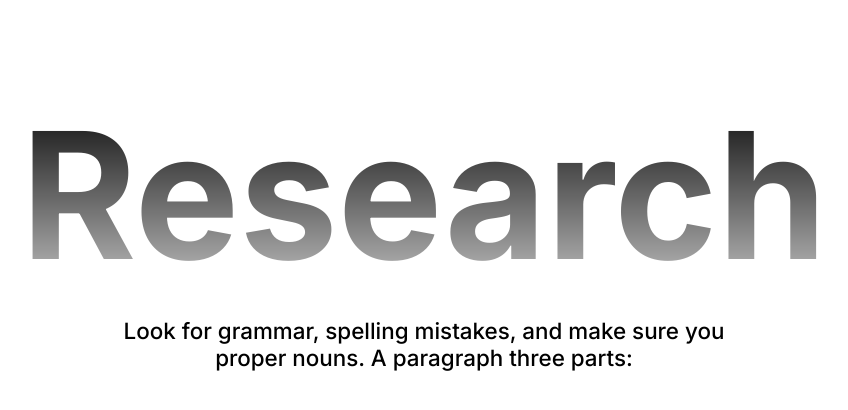
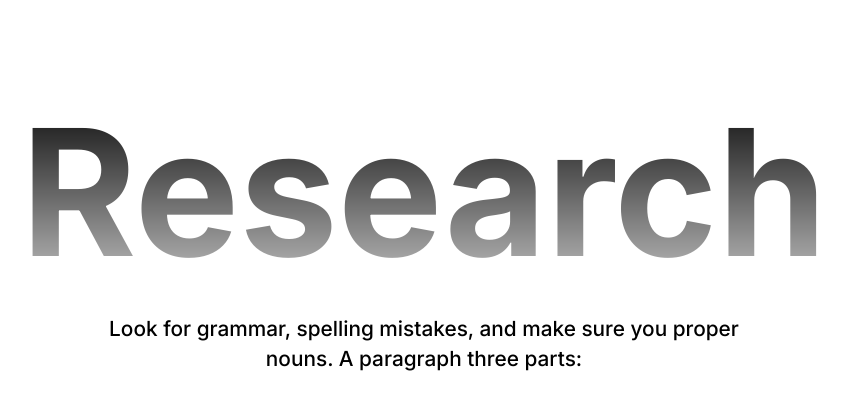
Before and after one commit to marketLube/hawksee, a React (Vite) app: page / in a window 1280 px wide. Shown: the part 3238-3648 px from the top of the page, without its empty margins (216-1064 px from the left). Built offline with nearby package versions, Linux system fonts and the light colour scheme.

Commit message:
research section complete

```diff
--- a/Sass/page/Section5/_research.scss
+++ b/Sass/page/Section5/_research.scss
@@ -84,10 +84,10 @@
     text-align: center;
 
     @include responsive.respond(smallPhone) {
-      font-size: 4rem;
+      font-size: 4rem !important;
     }
     @include responsive.respond(phone) {
-      font-size: 5rem;
+      font-size: 6rem !important;
     }
     @include responsive.respond(tablets) {
       font-size: 6rem;
@@ -104,32 +104,33 @@
   }
 
   &-para {
-    width: 40%;
+    width: clamp(85%, 60%, 40%);
     margin: 0 auto;
     text-align: center;
-    font-size: 1.5rem;
+    font-size: clamp(1rem, 1.2vw, 1.5rem);
     font-weight: 500;
     padding-top: 1rem;
+    line-height: 1.4;
 
     @include responsive.respond(smallPhone) {
       width: 85%;
-      font-size: 1rem;
+      font-size: 0.9rem;
     }
     @include responsive.respond(phone) {
       width: 80%;
-      font-size: 1.1rem;
+      font-size: 1rem;
     }
     @include responsive.respond(tablets) {
       width: 70%;
-      font-size: 1.2rem;
+      font-size: 1.1rem;
     }
     @include responsive.respond(bigTablets) {
       width: 60%;
-      font-size: 1.3rem;
+      font-size: 1.2rem;
     }
     @include responsive.respond(desktop) {
       width: 50%;
-      font-size: 1.4rem;
+      font-size: 1.3rem;
     }
   }
 }
--- a/css/style.css
+++ b/css/style.css
@@ -1100,12 +1100,12 @@ body {
 }
 @media only screen and (max-width: 575.98px) {
   .research-head {
-    font-size: 4rem;
+    font-size: 4rem !important;
   }
 }
 @media only screen and (min-width: 576px) and (max-width: 767.98px) {
   .research-head {
-    font-size: 5rem;
+    font-size: 6rem !important;
   }
 }
 @media only screen and (min-width: 768px) and (max-width: 991.98px) {
@@ -1129,41 +1129,42 @@ body {
   }
 }
 .research-para {
-  width: 40%;
+  width: 85%;
   margin: 0 auto;
   text-align: center;
-  font-size: 1.5rem;
+  font-size: clamp(1rem, 1.2vw, 1.5rem);
   font-weight: 500;
   padding-top: 1rem;
+  line-height: 1.4;
 }
 @media only screen and (max-width: 575.98px) {
   .research-para {
     width: 85%;
-    font-size: 1rem;
+    font-size: 0.9rem;
   }
 }
 @media only screen and (min-width: 576px) and (max-width: 767.98px) {
   .research-para {
     width: 80%;
-    font-size: 1.1rem;
+    font-size: 1rem;
   }
 }
 @media only screen and (min-width: 768px) and (max-width: 991.98px) {
   .research-para {
     width: 70%;
-    font-size: 1.2rem;
+    font-size: 1.1rem;
   }
 }
 @media only screen and (min-width: 992px) and (max-width: 1199.98px) {
   .research-para {
     width: 60%;
-    font-size: 1.3rem;
+    font-size: 1.2rem;
   }
 }
 @media only screen and (min-width: 1200px) and (max-width: 1399.98px) {
   .research-para {
     width: 50%;
-    font-size: 1.4rem;
+    font-size: 1.3rem;
   }
 }
 
```
Also changed, not shown: 1 other file (tests, documents, lock files or other folders).
